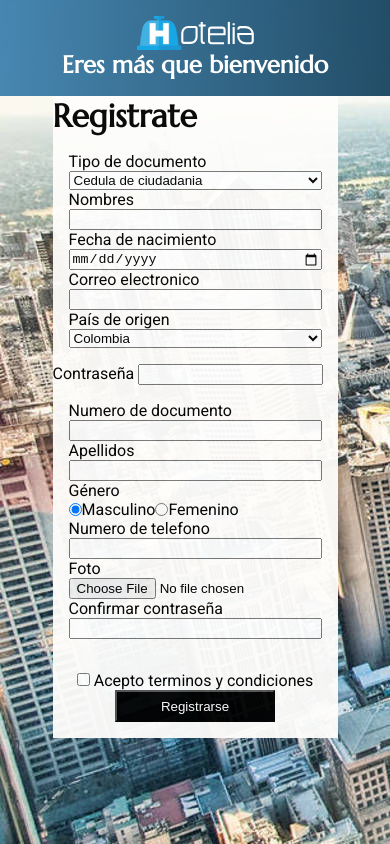
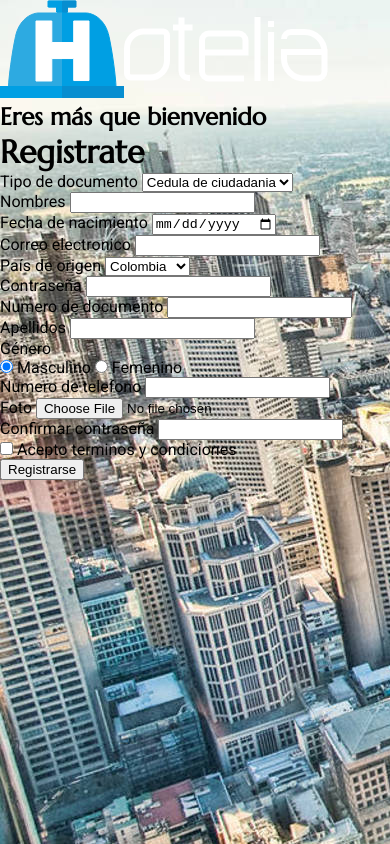
Before and after one commit to DarkfireT09/Hotelia-Web, a plain HTML site: page views/registros.html in a window 390 px wide. Drawn offline with Linux system fonts and the light colour scheme.

Commit message:
Revert "a"
This reverts commit 040be041f97e908db5424562cb780b814bb6f91e.

```diff
--- a/assets/css/registry.css
+++ b/assets/css/registry.css
@@ -38,66 +38,6 @@ h5 {
 
 
 @media screen and (max-width: 768px){
-    body{
-        display: flex;
-        flex-direction: column;
-        font-size: medium;
-    }
-
-    .bienvenidos{
-        display: flex;
-        flex-direction: column;
-        color: var(--blanco);
-        background: linear-gradient(to right, #357baa, #0C3C59);
-        opacity: 0.9;
-        align-items: center;
-        justify-content: center;
-        height: 6rem;
-        width: 100%;
-
-    }/* */
-
-
-    .bienvenidos img{
-        width: 30%;
-    }
-
-    .registroForm{
-        display: flex;
-        flex-wrap: wrap;
-        flex-direction: column;
-        background: var(--fondo);
-        opacity: 0.95;
-        align-self: center;
-    }
-
-    .terminosCondiciones{
-        text-align: center;
-        margin: 1rem 1rem 1rem 1rem;
-    }
-
-    .regButton{
-        background-color: var(--negro2);
-        color: var(--blanco);
-        width: 10rem;
-        height: 2rem;
-    }
-
-    .filaFormM{
-        display: flex;
-        flex-direction: roww;
-    }
-
-    .columnaForm{
-        display: flex;
-        flex-direction: column;
-        margin: 1rem 1rem 1rem 1rem;
-    }
-
-
-
-
-
 
 }
 
@@ -122,6 +62,7 @@ h5 {
 
     .bienvenidos img{
         margin: 1rem 2rem 1rem 2rem;
+
     }
 
     .registroForm{
--- a/views/registros.html
+++ b/views/registros.html
@@ -7,7 +7,7 @@
     <title>Document</title>
 </head>
 <body>
-    <div class="bienvenidos ">
+    <div class="bienvenidos">
         <img src="../assets/img/Hotelia horizontal blanco.svg" alt="">
         <h2>Eres más que bienvenido</h2>
     </div>
@@ -17,35 +17,35 @@
             <div class="titulo">
                 <h1>Registrate</h1>
             </div>
-            <div class="formulario formularioM">
+            <div class="formulario">
                 <form>
                     <div class="filaForm">
                         <div class="columnaForm">
-
+                            <div class="itemForm">
                                 <label for="Tipo de documento">Tipo de documento </label>
                                 <select name="Tipo de documento" id="Tipo de documento">
                                     <option value="Cedula de ciudadania">Cedula de ciudadania</option>
                                     <option value="Cedula de extranjeria">Cedula de extranjeria</option>
                                     <option value="Pasaporte">Pasaporte</option>
                                 </select>
+                            </div>
 
-
-
+                            <div class="itemForm">
                                 <label for="Nombres">Nombres</label>
                                 <input type="text" name="Nombres" id="Nombres">
+                            </div>
 
-
-
+                            <div class="itemForm">
                                 <label for="Fecha de nacimiento">Fecha de nacimiento</label>
                                 <input type="date" name="Fecha de nacimiento" id="Fecha de nacimiento">
+                            </div>
 
-
-
+                            <div class="itemForm">
                                 <label for="Correo electronico">Correo electronico</label>
                                 <input type="email" name="Correo electronico" id="Correo electronico">
+                            </div>
 
-
-
+                            <div class="itemForm">
                                 <label for="País de origen">País de origen </label>
                                 <select name="País de origen" id="País de origen">
                                     <option value="Colombia">Colombia</option>
@@ -62,53 +62,53 @@
                             </div>
 
 
-
+                            <div class="itemForm">
                                 <label for="Contraseña">Contraseña</label>
                                 <input type="password" name="Contraseña" id="Contraseña">
-
+                            </div>
 
                         </div>
 
                         <div class="columnaForm">
 
 
-
+                            <div class="itemForm">
                                 <label for="Numero de documento">Numero de documento</label>
                                 <input type="number" name="Numero de documento" id="Numero de documento">
+                            </div>
 
 
+                            <div class="itemForm">
+                                <label for="Apellidos">Apellidos</label>
+                                <input type="text" name="Apellidos" id="Apellidos">
+                            </div>
 
 
-                                <label for="Apellidos">Apellidos</label>
-                                <input type="text" name="Apellidos" id="Apellidos">
+                            <div class="itemForm">
+                                <label for="Género">Género </label>
+                                <div class="filaForm">
+                                    <input type="radio" checked name="Género" id="Género"> Masculino
+                                    <input type="radio" name="Género" id="Género"> Femenino
+                                </div>
+                            </div>
+
+                            <div class="itemForm">
+                                <label for="Numero de telefono">Numero de telefono</label>
+                                <input type="number" name="Numero de telefono" id="Numero de telefono">
+                            </div>
 
 
-
-
-                                <label for="Género">Género </label>
-                                <div class="filaFormM">
-                                    <input type="radio" checked name="Género" id="Género"> Masculino
-                                    <input type="radio" name="Género" id="Género"> Femenino
+                            <div class="itemForm">
+                                <label for="foto">Foto</label>
+                                <input type="file" name="foto" id="foto">
                             </div>
 
 
 
-                                <label for="Numero de telefono">Numero de telefono</label>
-                                <input type="number" name="Numero de telefono" id="Numero de telefono">
-
-
-
-
-                                <label for="foto">Foto</label>
-                                <input type="file" name="foto" id="foto">
-
-
-
-
-
+                            <div class="itemForm">
                                 <label for="Confirmar contraseña">Confirmar contraseña</label>
                                 <input type="password" name="Confirmar contraseña" id="Confirmar contraseña">
-
+                            </div>
                         </div>
 
                     </div>
```
Lines whose indentation alone changed are shown as unchanged.
